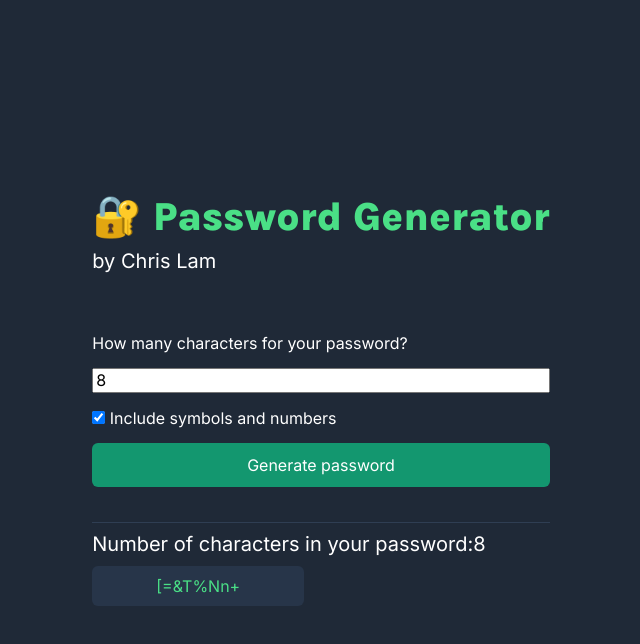
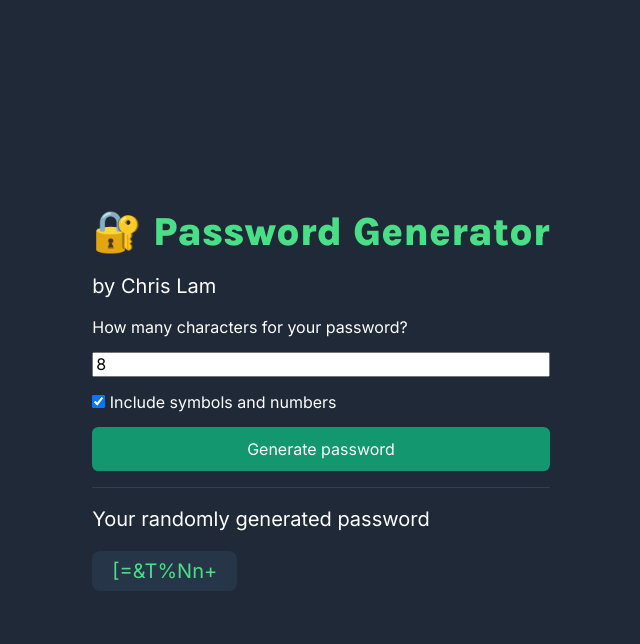
Before and after one commit to whoischrislam/password-generator, a plain HTML site: page index.html in a window 1280 px wide. Both pictures are taken after a click on the button "Generate password". Shown: the whole page, without its empty margins (319-959 px from the left). Drawn offline with nearby package versions, Linux system fonts and the light colour scheme.

Commit message:
Stable first build

```diff
--- a/index.css
+++ b/index.css
@@ -6,20 +6,19 @@
     --text-color: #FFFFFF;
     --header-font-size: 2.5rem;
     --body-font-size: 1.25rem;
+    --border-radius: 0.4em;
 }
 
 /* Aligning main content div */
 body {
     display: flex;
     height: 100vh;
-    width: 100vw;
-    flex-wrap: wrap;
     flex-direction: column;
-    justify-content: center;
-    align-content: center;
-    margin: 0;
     background-color: var(--background-color);
     color: var(--text-color);
+    margin: 0 1em;
+    align-items: center;
+    justify-content: center;
 }
 
 h1 {
@@ -38,12 +37,8 @@ p, button, div {
 }
 
 p {
-    margin:10px 0;
+    margin: 1em 0;
     font-size: var(--body-font-size);
-}
-
-#password-section {
-    margin: 51px 0 0 0;
 }
 
 #generateInput {
@@ -56,7 +51,7 @@ button {
     color: var(--text-color);
     background-color: #10b981c3;
     border: none;
-    border-radius: 6px;
+    border-radius: var(--border-radius);
     padding: 0.8em 1.2em;
     font-size: 16px;
 }
@@ -70,7 +65,8 @@ button:active {
 }
 
 #separator {
-    margin: 35px 0 0 0;
+    display: none;
+    margin: 1em 0 0 0;
     border-bottom: 1px solid #2F3E53;
 }
 
@@ -83,8 +79,9 @@ button:active {
     align-items: center;
     justify-content: center;
     background-color: #273549;
-    border-radius: 6px;
-    font-size: 16px;
-    height: 40px;
-    width: 212px;
+    border-radius: var(--border-radius);
+    font-size: var(--body-font-size);
+    height: 2em;
+    width: fit-content;
+    padding: 0 1em;
 }
--- a/index.html
+++ b/index.html
@@ -1,5 +1,7 @@
 <html>
-    <head><link rel="stylesheet" href="https://cdnjs.cloudflare.com/ajax/libs/normalize/8.0.1/normalize.css">
+    <head>
+        <meta name="viewport" content="width=device-width, initial-scale=1.0">
+        <link rel="stylesheet" href="https://cdnjs.cloudflare.com/ajax/libs/normalize/8.0.1/normalize.css">
         <link rel="preconnect" href="https://fonts.googleapis.com">
 <link rel="preconnect" href="https://fonts.gstatic.com" crossorigin>
 <link href="https://fonts.googleapis.com/css2?family=Inter:wght@400;500&family=Karla:wght@800&display=swap" rel="stylesheet">
@@ -7,6 +9,7 @@
         <title>🔐 Password Generator by Chris Lam</title>
     </head>
     <body>
+        <main>
             <div id="hero-text">
                 <h1><em class="highlight">🔐 Password Generator</em></h1>
                 <p>by Chris Lam</p>
@@ -24,10 +27,11 @@
 
                 <div id="separator"></div>
                 <div id="passwords">
-                <p>Number of characters in your password:<span id="numPasswordChars"></span></p>
+                    <p>Your randomly generated password<span id="numPasswordChars"></span></p>
                     <div id="password" class="password highlight"></div>
                 </div>
             </div>
             <script src="index.js"></script>
+        </main>
     </body>
 </html>
--- a/index.js
+++ b/index.js
@@ -6,9 +6,9 @@ let characters = ["A","B","C","D","E","F","G","H","I","J","K","L","M","N","O","
 let password = document.getElementById("password");
 const generateBtn = document.getElementById("generatePassword");
 const passwordLength = document.getElementById("passwordLength");
-const displayPasswordLength = document.getElementById("numPasswordChars");
 const passwordArea = document.getElementById("passwords");
 const includeSymbolsNumbers = document.getElementById("toggleSymbolsNumbers");
+const seperator = document.getElementById("separator");
 // Array to store passwords
 let passwords = [];
 
@@ -21,7 +21,7 @@ passwordArea.addEventListener("click", function() {
     navigator.clipboard.writeText(password.textContent)
   .then(function() {
     // Success: the text was successfully copied
-    alert("Text copied to clipboard: " + password.textContent);
+    alert("Password copied to clipboard: " + password.textContent);
   })
   .catch(function(error) {
     // Failure: the text could not be copied
@@ -31,7 +31,7 @@ passwordArea.addEventListener("click", function() {
 
 function generatePassword () {
     passwordArea.style.display = "block";
-    displayPasswordLength.textContent = passwordLength.value;
+    seperator.style.display = "block";
     // Check if the user wants to include symbols and numbers
     if (!includeSymbolsNumbers.checked) {
         characters = characters.filter (char => char.match(/[a-zA-Z]/));
```
Lines whose indentation alone changed are shown as unchanged.
